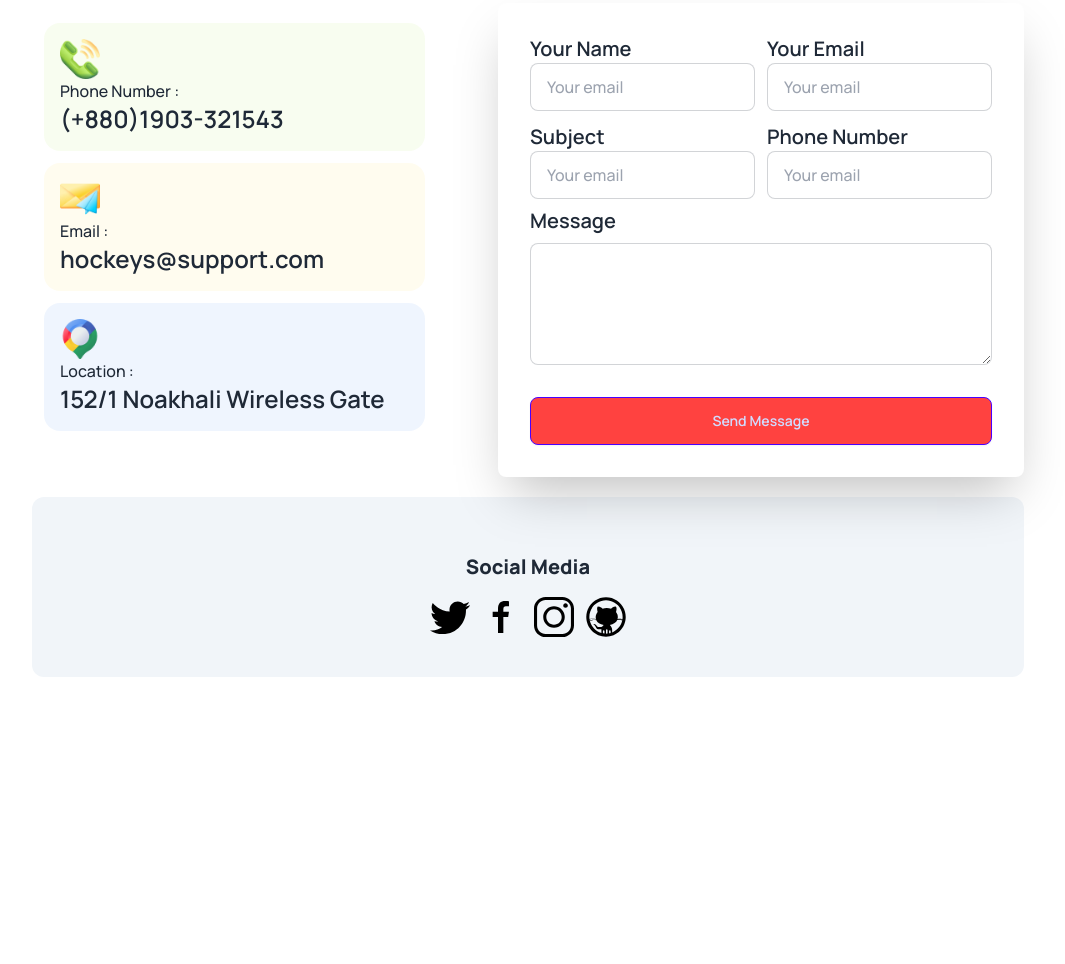
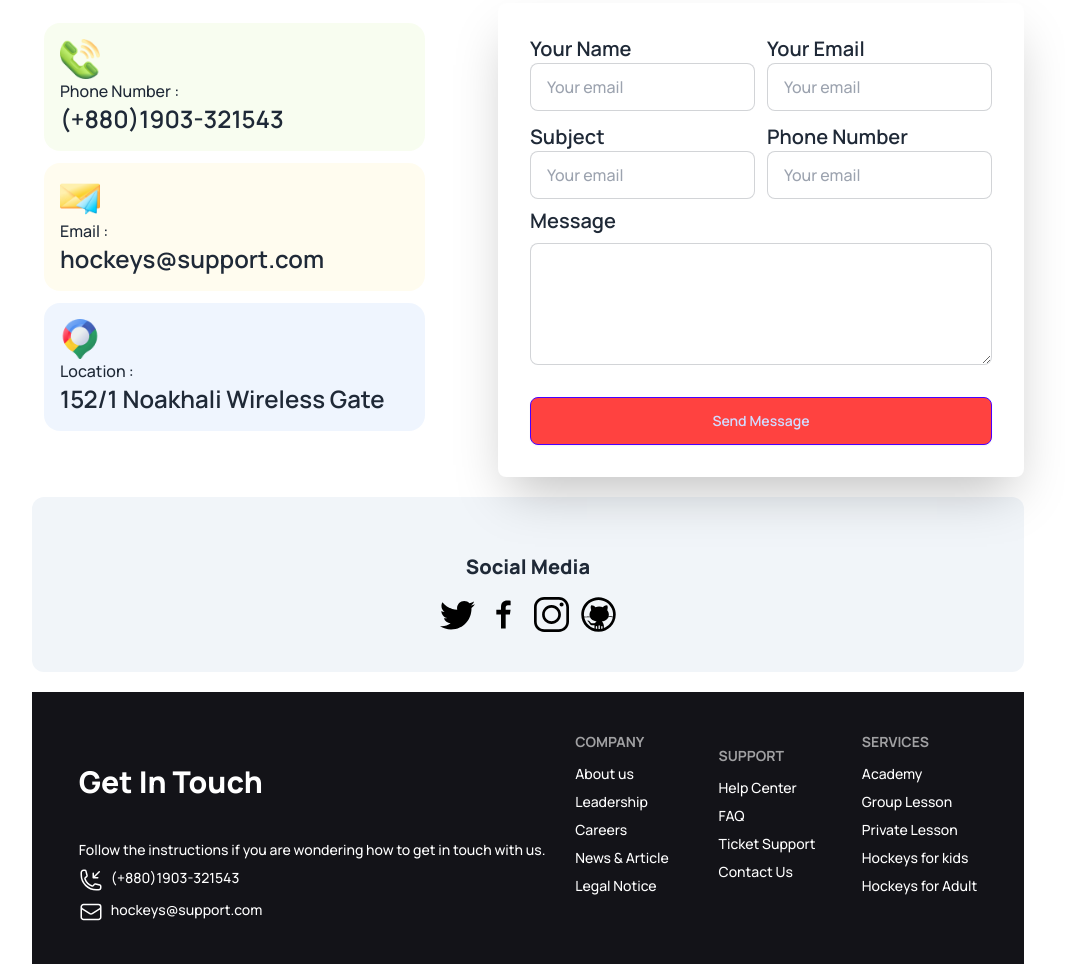
Before and after one commit to siam2002xyz/-B9A3-siam-hockeys, a plain HTML site: page index.html in a window 1280 px wide. Shown: the part 3203-4167 px from the top of the page, without its empty margins (112-1177 px from the left). Before the commit the page ends 3900 px from the top, so only its background shows below. Drawn offline with nearby package versions, Linux system fonts and the light colour scheme.

Commit message:
footer complete

```diff
--- a/index.html
+++ b/index.html
@@ -999,8 +999,8 @@
               xmlns="http://www.w3.org/2000/svg"
               x="0px"
               y="0px"
-              width="40"
-              height="40"
+              width="35"
+              height="35"
               viewBox="0 0 50 50"
             >
               <path
@@ -1013,8 +1013,8 @@
               xmlns="http://www.w3.org/2000/svg"
               x="0px"
               y="0px"
-              width="40"
-              height="40"
+              width="35"
+              height="35"
               viewBox="0 0 30 30"
             >
               <path
@@ -1027,8 +1027,8 @@
               xmlns="http://www.w3.org/2000/svg"
               x="0px"
               y="0px"
-              width="40"
-              height="40"
+              width="35"
+              height="35"
               viewBox="0 0 26 26"
             >
               <path
@@ -1041,8 +1041,8 @@
               xmlns="http://www.w3.org/2000/svg"
               x="0px"
               y="0px"
-              width="40"
-              height="40"
+              width="35"
+              height="35"
               viewBox="0 0 26 26"
             >
               <path
@@ -1054,6 +1054,78 @@
       </div>
     </main>
     <!-- footer -->
+    <footer
+      class="text-white footer flex flex-col lg:flex-row p-10 bg-[#131318] justify-around"
+    >
+      <div class="text-center items-center">
+        <h1 class="text-3xl font-extrabold py-4 lg:py-8">Get In Touch</h1>
+        <p>
+          Follow the instructions if you are wondering how to get in touch with
+          us.
+        </p>
+        <div class="flex gap-2">
+          <svg
+            xmlns="http://www.w3.org/2000/svg"
+            fill="none"
+            viewBox="0 0 24 24"
+            stroke-width="1.5"
+            stroke="currentColor"
+            class="w-6 h-6"
+          >
+            <path
+              stroke-linecap="round"
+              stroke-linejoin="round"
+              d="M14.25 9.75v-4.5m0 4.5h4.5m-4.5 0 6-6m-3 18c-8.284 0-15-6.716-15-15V4.5A2.25 2.25 0 0 1 4.5 2.25h1.372c.516 0 .966.351 1.091.852l1.106 4.423c.11.44-.054.902-.417 1.173l-1.293.97a1.062 1.062 0 0 0-.38 1.21 12.035 12.035 0 0 0 7.143 7.143c.441.162.928-.004 1.21-.38l.97-1.293a1.125 1.125 0 0 1 1.173-.417l4.423 1.106c.5.125.852.575.852 1.091V19.5a2.25 2.25 0 0 1-2.25 2.25h-2.25Z"
+            />
+          </svg>
 
+          <p>(+880)1903-321543</p>
+        </div>
+        <div class="flex gap-2">
+          <svg
+            xmlns="http://www.w3.org/2000/svg"
+            fill="none"
+            viewBox="0 0 24 24"
+            stroke-width="1.5"
+            stroke="currentColor"
+            class="w-6 h-6"
+          >
+            <path
+              stroke-linecap="round"
+              stroke-linejoin="round"
+              d="M21.75 6.75v10.5a2.25 2.25 0 0 1-2.25 2.25h-15a2.25 2.25 0 0 1-2.25-2.25V6.75m19.5 0A2.25 2.25 0 0 0 19.5 4.5h-15a2.25 2.25 0 0 0-2.25 2.25m19.5 0v.243a2.25 2.25 0 0 1-1.07 1.916l-7.5 4.615a2.25 2.25 0 0 1-2.36 0L3.32 8.91a2.25 2.25 0 0 1-1.07-1.916V6.75"
+            />
+          </svg>
+          <p>hockeys@support.com</p>
+        </div>
+      </div>
+      <div
+        class="grid justify-around items-center grid-cols-2 gap-7 md:grid-cols-3 lg:grid-cols-3"
+      >
+        <div class="flex flex-col">
+          <header class="footer-title">Company</header>
+          <a class="link link-hover py-1">About us </a>
+          <a class="link link-hover py-1"> Leadership</a>
+          <a class="link link-hover py-1">Careers</a>
+          <a class="link link-hover py-1">News & Article</a>
+          <a class="link link-hover py-1">Legal Notice</a>
+        </div>
+        <div class="flex flex-col">
+          <header class="footer-title">Support</header>
+          <a class="link link-hover py-1">Help Center</a>
+          <a class="link link-hover py-1">FAQ</a>
+          <a class="link link-hover py-1">Ticket Support</a>
+          <a class="link link-hover py-1">Contact Us</a>
+        </div>
+        <div class="flex flex-col">
+          <header class="footer-title">Services</header>
+          <a class="link link-hover py-1">Academy</a>
+          <a class="link link-hover py-1">Group Lesson</a>
+          <a class="link link-hover py-1">Private Lesson</a>
+          <a class="link link-hover py-1">Hockeys for kids</a>
+          <a class="link link-hover py-1">Hockeys for Adult</a>
+        </div>
+      </div>
+    </footer>
   </body>
 </html>
```
